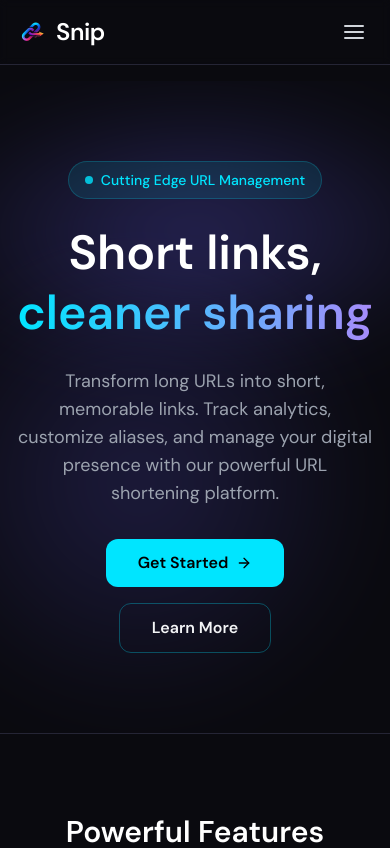
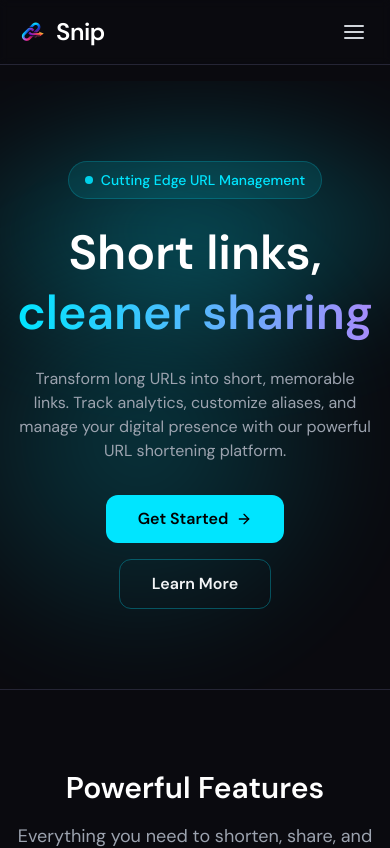
Before and after one commit to nitaidalal/url-shortener-app, a React (Vite) app in the folder frontend/: page / in a window 390 px wide. Shown: the top 848 px of the page. Built offline with nearby package versions, Linux system fonts and the light colour scheme; no server answers.

Commit message:
feat: update styles across components to enhance UI with cyan theme and improved layout

```diff
--- a/frontend/src/components/Footer.jsx
+++ b/frontend/src/components/Footer.jsx
@@ -19,8 +19,7 @@ export default function Footer() {
 
   return (
     <footer className="border-t border-border bg-gradient-to-tr from-black via-slate-950 to-black mt-16">
-      <div className="mx-auto w-full max-w-6xl px-4 py-12 sm:px-6 lg:px-8">
-
+      <div className="mx-auto w-full max-w-6xl px-4 py-8 sm:px-6 lg:px-8">
         {/* Main Footer Content */}
         <div className="grid grid-cols-1 sm:grid-cols-3   gap-8 mb-8">
           {/* Brand Section */}
@@ -40,7 +39,8 @@ export default function Footer() {
           {/* Navigation Links */}
           <div>
             <h3 className="text-white font-semibold mb-4">Navigate</h3>
-            <ul className="space-y-2">
+
+            <ul className="flex  items-center sm:items-start gap-2 space-x-2 sm:flex-col sm:space-x-0 sm:space-y-2">
               {links.map((link, idx) => (
                 <li key={idx}>
                   <NavLink
--- a/frontend/src/pages/About.jsx
+++ b/frontend/src/pages/About.jsx
@@ -60,7 +60,7 @@ export default function About() {
     <div className="min-h-screen relative bg-ink">
       {/* Decorative glow */}
       <div
-        className="absolute -top-20 left-1/2  -translate-x-1/2 w-[600px] h-[400px] pointer-events-none opacity-20"
+        className="fixed top-0 left-1/2  -translate-x-1/2 w-[800px] h-[400px] pointer-events-none opacity-25"
         style={{
           background:
             "radial-gradient(ellipse at center, var(--color-cyan) 0%, transparent 70%)",
--- a/frontend/src/pages/Dashboard.jsx
+++ b/frontend/src/pages/Dashboard.jsx
@@ -51,13 +51,13 @@ const Dashboard = () => {
 
 
   return (
-    <div className="min-h-screen bg-ink">
+    <div className="min-h-screen bg-ink ">
       {/* Decorative glow */}
       <div
         className="fixed top-0 left-1/2 -translate-x-1/2 w-[600px] h-[400px] pointer-events-none opacity-20"
         style={{
           background:
-            "radial-gradient(ellipse at center, #6c63ff 0%, transparent 70%)",
+            "radial-gradient(ellipse at center, var(--color-cyan) 0%, transparent 70%)",
           filter: "blur(40px)",
         }}
       />
@@ -75,8 +75,9 @@ const Dashboard = () => {
             {/* Hero Section */}
             <div className="flex justify-end mb-5">
               <p
-              onClick={() => navigate("/shortener")}
-              className="px-3 py-2 flex gap-1 text-accent hover:scale-105 transition  cursor-pointer items-center bg-accent/10 border border-accent rounded-md">
+                onClick={() => navigate("/shortener")}
+                className="px-3 py-2 flex gap-1 text-accent hover:scale-105 transition  cursor-pointer items-center bg-accent/10 border border-accent rounded-md"
+              >
                 <FiPlus size={15} />
                 Create
               </p>
@@ -114,7 +115,11 @@ const Dashboard = () => {
                     Manage and track all your shortened URLs
                   </p>
                 </div>
-                <UrlTable urls={urls.slice(0, 5)} onDelete={handleDelete} totalCount={urls.length} />
+                <UrlTable
+                  urls={urls.slice(0, 5)}
+                  onDelete={handleDelete}
+                  totalCount={urls.length}
+                />
 
                 {/* View All Links Button */}
                 {urls.length > 5 && (
--- a/frontend/src/pages/Home.jsx
+++ b/frontend/src/pages/Home.jsx
@@ -79,16 +79,16 @@ export default function Home() {
             className="absolute top-0 left-1/2 -translate-x-1/2 w-[600px] h-[300px] opacity-30"
             style={{
               background:
-                'radial-gradient(ellipse at center, #6c63ff 0%, transparent 70%)',
-              filter: 'blur(40px)',
+                "radial-gradient(ellipse at center, var(--color-cyan) 0%, transparent 70%)",
+              filter: "blur(40px)",
             }}
           />
           <div
             className="absolute bottom-0 right-0 w-[500px] h-[500px] opacity-20"
             style={{
               background:
-                'radial-gradient(ellipse at center, #6c63ff 0%, transparent 70%)',
-              filter: 'blur(40px)',
+                "radial-gradient(ellipse at center, var(--color-cyan) 0%, transparent 70%)",
+              filter: "blur(40px)",
             }}
           />
         </div>
@@ -108,14 +108,15 @@ export default function Home() {
             </span>
           </h1>
 
-          <p className="text-lg sm:text-xl text-gray-400 max-w-2xl mx-auto mb-8">
-            Transform long URLs into short, memorable links. Track analytics, customize aliases,
-            and manage your digital presence with our powerful URL shortening platform.
+          <p className="text-[16px]  sm:text-xl text-gray-400 max-w-2xl mx-auto mb-8">
+            Transform long URLs into short, memorable links. Track analytics,
+            customize aliases, and manage your digital presence with our
+            powerful URL shortening platform.
           </p>
 
           <div className="flex flex-col sm:flex-row items-center justify-center gap-4">
             <Link
-              to={isAuthenticated ? '/shortener' : '/login'}
+              to={isAuthenticated ? "/shortener" : "/login"}
               className="group relative px-8 py-3 rounded-xl bg-accent font-semibold text-black overflow-hidden transition-all duration-300 hover:shadow-lg hover:shadow-accent/50 flex items-center gap-2"
             >
               <span>Get Started</span>
@@ -225,11 +226,7 @@ export default function Home() {
             <div className="mb-6 flex justify-center">
               <div className="flex gap-2">
                 {[...Array(5)].map((_, i) => (
-                  <FiCheckCircle
-                    key={i}
-                    size={20}
-                    className="text-accent"
-                  />
+                  <FiCheckCircle key={i} size={20} className="text-accent" />
                 ))}
               </div>
             </div>
@@ -237,11 +234,11 @@ export default function Home() {
               Ready to get started?
             </h2>
             <p className="text-gray-400 text-lg mb-8">
-              Join thousands of users who are already shortening and tracking their URLs.
-              Start for free today!
+              Join thousands of users who are already shortening and tracking
+              their URLs. Start for free today!
             </p>
             <Link
-              to={isAuthenticated ? '/shortener' : '/register'}
+              to={isAuthenticated ? "/shortener" : "/register"}
               className="group inline-flex items-center gap-2 px-8 py-3 rounded-xl bg-accent font-semibold text-black hover:shadow-lg hover:shadow-accent/50 transition-all duration-300"
             >
               <span>Create Your First Short Link</span>
--- a/frontend/src/pages/Shortner.jsx
+++ b/frontend/src/pages/Shortner.jsx
@@ -19,13 +19,23 @@ export default function Shortner() {
     <div>
       {/* Glow orb */}
       <div
-        className="fixed top-0 left-1/2 -translate-x-1/2 w-[600px] h-[300px] pointer-events-none opacity-20"
+        className="fixed
+        top-[-200px]
+        left-1/2
+        -translate-x-1/2
+        w-[1000px]
+        h-[700px]
+        pointer-events-none
+        opacity-25
+        z-0"
         style={{
           background:
-            "radial-gradient(ellipse at center, #6c63ff 0%, transparent 70%)",
+            "radial-gradient(ellipse at center, var(--color-cyan) 0%, transparent 70%)",
           filter: "blur(40px)",
         }}
       />
+
+
 
       <div className="relative z-10 max-w-4xl sm:mx-auto px-1 mx-2 sm:px-4 py-10 sm:py-16">
         <header className="mb-10">
--- a/frontend/tailwind.config.js
+++ b/frontend/tailwind.config.js
@@ -1,30 +1,30 @@
 /** @type {import('tailwindcss').Config} */
 export default {
-  content: ['./index.html', './src/**/*.{js,ts,jsx,tsx}'],
+  content: ["./index.html", "./src/**/*.{js,ts,jsx,tsx}"],
   theme: {
     extend: {
       fontFamily: {
-        sans: ['DM Sans', 'sans-serif'],
-        mono: ['JetBrains Mono', 'monospace'],
-        display: ['Syne', 'sans-serif'],
+        sans: ["DM Sans", "sans-serif"],
+        mono: ["JetBrains Mono", "monospace"],
+        display: ["Syne", "sans-serif"],
       },
       colors: {
-        ink: '#0a0a0f',
-        surface: '#111118',
-        card: '#16161f',
-        border: '#252535',
-        muted: '#6b6b88',
-        accent: '#00e5ff',
-        'accent-light': '#00ffff',
-        'accent-dim': '#00e5ff22',
-        success: '#22d3a5',
-        danger: '#f43f5e',
-        cyan: '#00e5ff',
+        ink: "#0a0a0f",
+        surface: "#111118",
+        card: "#16161f",
+        border: "#252535",
+        muted: "#6b6b88",
+        accent: "#00e5ff",
+        "accent-light": "#00ffff",
+        "accent-dim": "#00e5ff22",
+        success: "#22d3a5",
+        danger: "#f43f5e",
+        cyan: "#00e5ff",
       },
       animation: {
-        'fade-in': 'fadeIn 0.4s ease forwards',
-        'slide-up': 'slideUp 0.4s ease forwards',
-        'pulse-glow': 'pulseGlow 2s ease-in-out infinite',
+        "fade-in": "fadeIn 0.4s ease forwards",
+        "slide-up": "slideUp 0.4s ease forwards",
+        "pulse-glow": "pulseGlow 2s ease-in-out infinite",
       },
       keyframes: {
         fadeIn: {
@@ -32,15 +32,15 @@ export default {
           to: { opacity: 1 },
         },
         slideUp: {
-          from: { opacity: 0, transform: 'translateY(16px)' },
-          to: { opacity: 1, transform: 'translateY(0)' },
+          from: { opacity: 0, transform: "translateY(16px)" },
+          to: { opacity: 1, transform: "translateY(0)" },
         },
         pulseGlow: {
-          '0%, 100%': { boxShadow: '0 0 0 0 rgba(108, 99, 255, 0)' },
-          '50%': { boxShadow: '0 0 24px 4px rgba(108, 99, 255, 0.25)' },
+          "0%, 100%": { boxShadow: "0 0 0 0 rgba(0, 229, 255, 0)" },
+          "50%": { boxShadow: "0 0 24px 4px rgba(34, 211, 238, 0.25)" },
         },
       },
     },
   },
   plugins: [],
-}
+};
```
